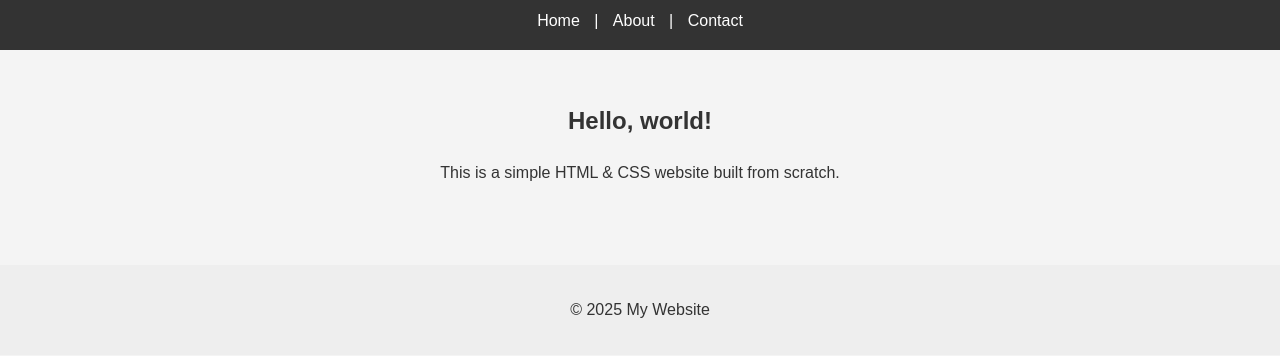
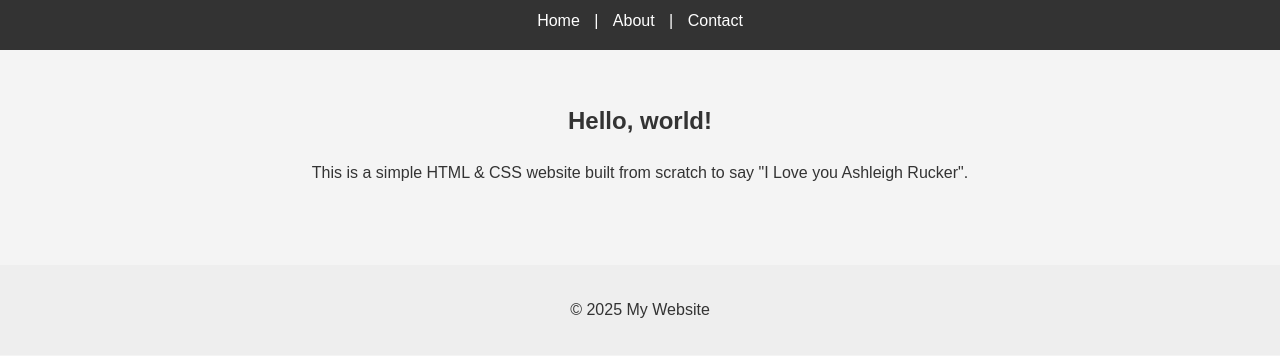
Before and after one commit to prnqm/my-webpage, a plain HTML site: page index.html in a window 1280 px wide. Shown: the part 102-458 px from the top of the page. Drawn offline with Linux system fonts and the light colour scheme.

Commit message:
Update index.html

```diff
--- a/index.html
+++ b/index.html
@@ -19,7 +19,7 @@
 
   <main>
     <h2>Hello, world!</h2>
-    <p>This is a simple HTML & CSS website built from scratch.</p>
+    <p>This is a simple HTML & CSS website built from scratch to say "I Love you Ashleigh Rucker".</p>
   </main>
 
   <footer>
```
